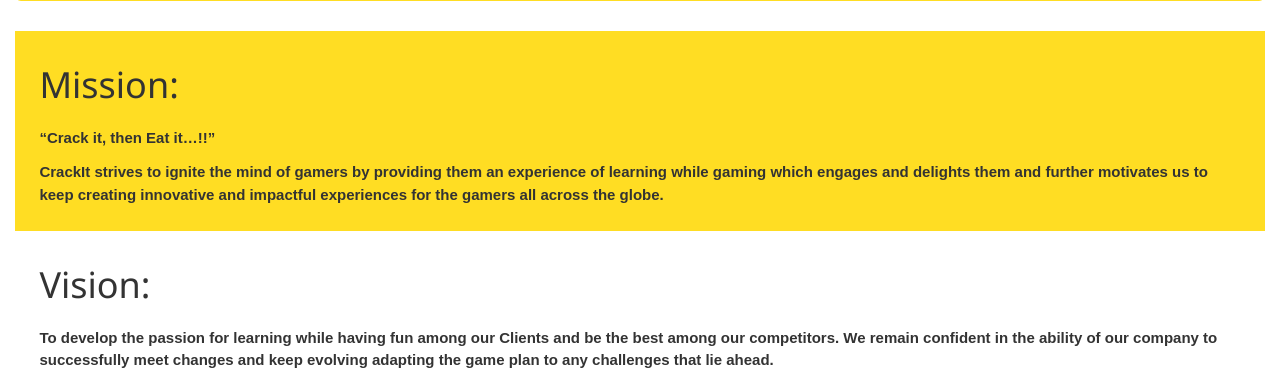
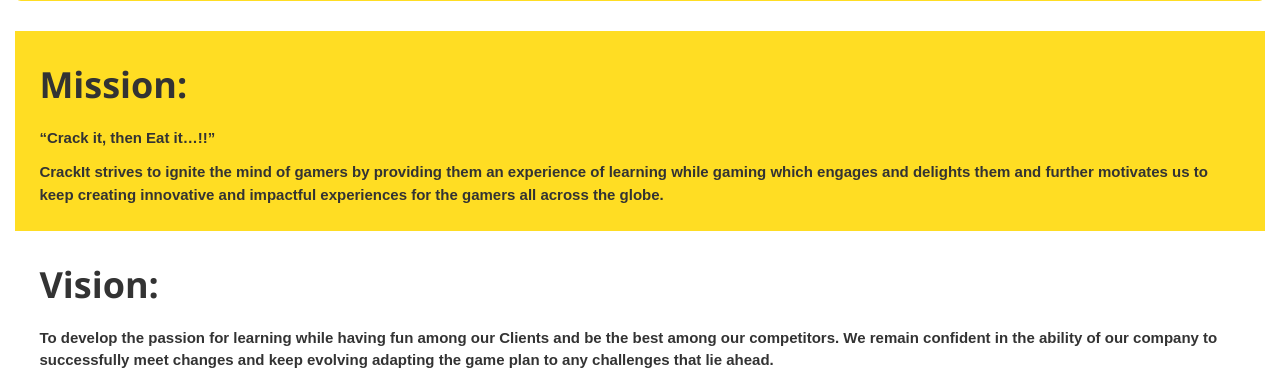
Before and after one commit to avengerskentstate/Crackit, a Django app: template mysite/crackit/templates/index.html in a window 1280 px wide. Shown: the part 699-1087 px from the top of the page. Run offline with Django 3.2, Linux system fonts and the light colour scheme; the template is opened without the code that fills it, so the values that code supplies are empty; parts of the project's set-up code (start-up, migrations or seed data) failed here and were passed over; some libraries are stand-ins or nearby versions; some web fonts are replaced.

Commit message:
Font weight bold in mission and vision.

```diff
--- a/mysite/crackit/static/css/styles.css
+++ b/mysite/crackit/static/css/styles.css
@@ -53,6 +53,10 @@
 	font-size: 15px;
 }
 
+.fontBold{
+  font-weight:bold;
+}
+
 .team{
 background-color: #FFDD23;
 }
--- a/mysite/crackit/templates/index.html
+++ b/mysite/crackit/templates/index.html
@@ -29,7 +29,7 @@
             <div class="egg row">
             </div>
             <div class="bckYellow row paddingTwoPer">
-               <h1 class="paddingBottomOnePer">
+               <h1 class="paddingBottomOnePer fontBold">
                   Mission:
                </h1>
                <div class="fontSizeFifteenPx">
@@ -42,7 +42,7 @@
                </div>
             </div>
             <div class="paddingTwoPer row">
-               <h1 class="paddingBottomOnePer">
+               <h1 class="paddingBottomOnePer fontBold">
                   Vision:
                </h1>
                <div class="visionContent familyMont fontSizeFifteenPx">
```
